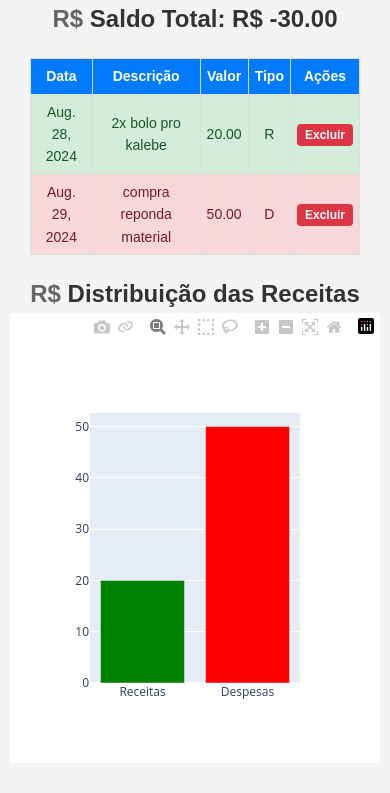
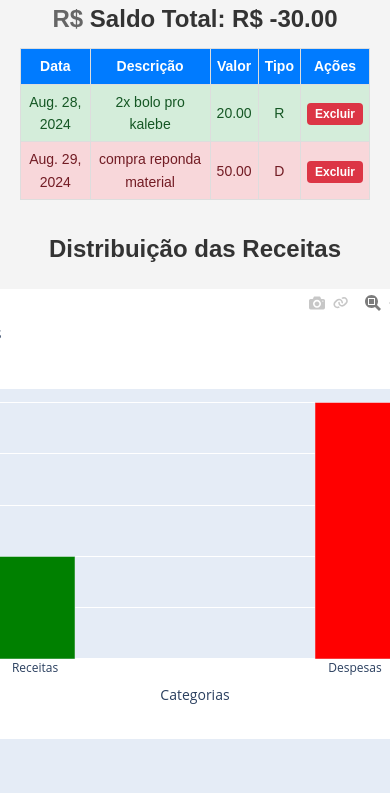
Before and after one commit to AthosSperber/gerenciadorFinancas, a Django app: page /transacoes/ in a window 390 px wide; the page is wider, and only the part inside the window is pictured. Shown: the part 137-930 px from the top of that part. After the commit the page ends 876 px from the top of that part, so only its background shows below. Run offline with Django 5.2, Linux system fonts and the light colour scheme; data comes from the database, SQL or seed files in the repository.

Commit message:
ajustes grafico

```diff
--- a/gerenciador_financas/finanças/static/css/transacoes_list.css
+++ b/gerenciador_financas/finanças/static/css/transacoes_list.css
@@ -1,4 +1,4 @@
-.container {
+.tabela-container {
     width: 80%;
     margin: auto;
     padding: 20px;
@@ -70,14 +70,37 @@
     color: #666;
 }
 
-/* Media Queries */
+/* Grafico */
+.grafico {
+    text-align: center;
+    width: 100%;
+    max-width: 800px;
+    height: 400px;
+    margin: 0 auto;
+}
+
+.grafico-container {
+    display: flex;
+    justify-content: center;
+    align-items: center;
+    width: 100%;
+    margin: 20px auto;
+}
+
+/* Queries */
 @media (max-width: 768px) {
-    .container {
+    .tabela-container {
         width: 100%;
+        padding: 10px;
     }
 
     table {
         font-size: 14px;
+    }
+
+    .grafico {
+        max-width: 100%;
+        height: 300px;
     }
 }
 
@@ -90,4 +113,9 @@
         padding: 4px 8px;
         font-size: 12px;
     }
+
+    .grafico {
+        max-width: 100%;
+        height: 250px;
+    }
 }
--- a/gerenciador_financas/finanças/templates/finanças/transacoes_list.html
+++ b/gerenciador_financas/finanças/templates/finanças/transacoes_list.html
@@ -17,7 +17,7 @@
     <section class="saldo">
         <h2>Saldo Total: R$ {{ saldo }}</h2>
         <main>
-            <div class="container">
+            <div class="tabela-container">
                 <table>
                     <thead>
                         <tr>
@@ -44,8 +44,10 @@
                 </table>
             </div>
         </main>
+    </section>
+    <section class="grafico">
         <h2>Distribuição das Receitas</h2>
-        <div id="grafico">
+        <div class="grafico-container">
             {{ graphics|safe }}
         </div>
     </section>
--- a/gerenciador_financas/finanças/views.py
+++ b/gerenciador_financas/finanças/views.py
@@ -1,4 +1,4 @@
-import plotly.graph_objs as go
+from plotly import graph_objs as go
 from plotly.offline import plot
 from django.shortcuts import render, redirect, get_object_or_404
 from .models import Transacao
@@ -11,7 +11,14 @@
     receitas = sum(t.valor for t in transacoes if t.tipo == 'R')
     despesas = sum(t.valor for t in transacoes if t.tipo == 'D')
 
-    fig = go.Figure(data=[go.Bar(x=['Receitas', 'Despesas'], y=[receitas, despesas], marker_color=['green', 'red'])])
+    fig = go.Figure(data=[go.Bar(x=['Receitas', 'Despesas'], y=[receitas, despesas], marker_color=['green', 'red'], width = 0.25)])
+    fig.update_layout(
+        width = 800,
+        title = 'Receitas vs Despesas',
+        xaxis_title= 'Categorias',
+        yaxis_title = 'Valores',
+        autosize = True,
+    )
     graphic = plot(fig, output_type='div')
 
     return render(request, 'finanças/transacoes_list.html', {
```
